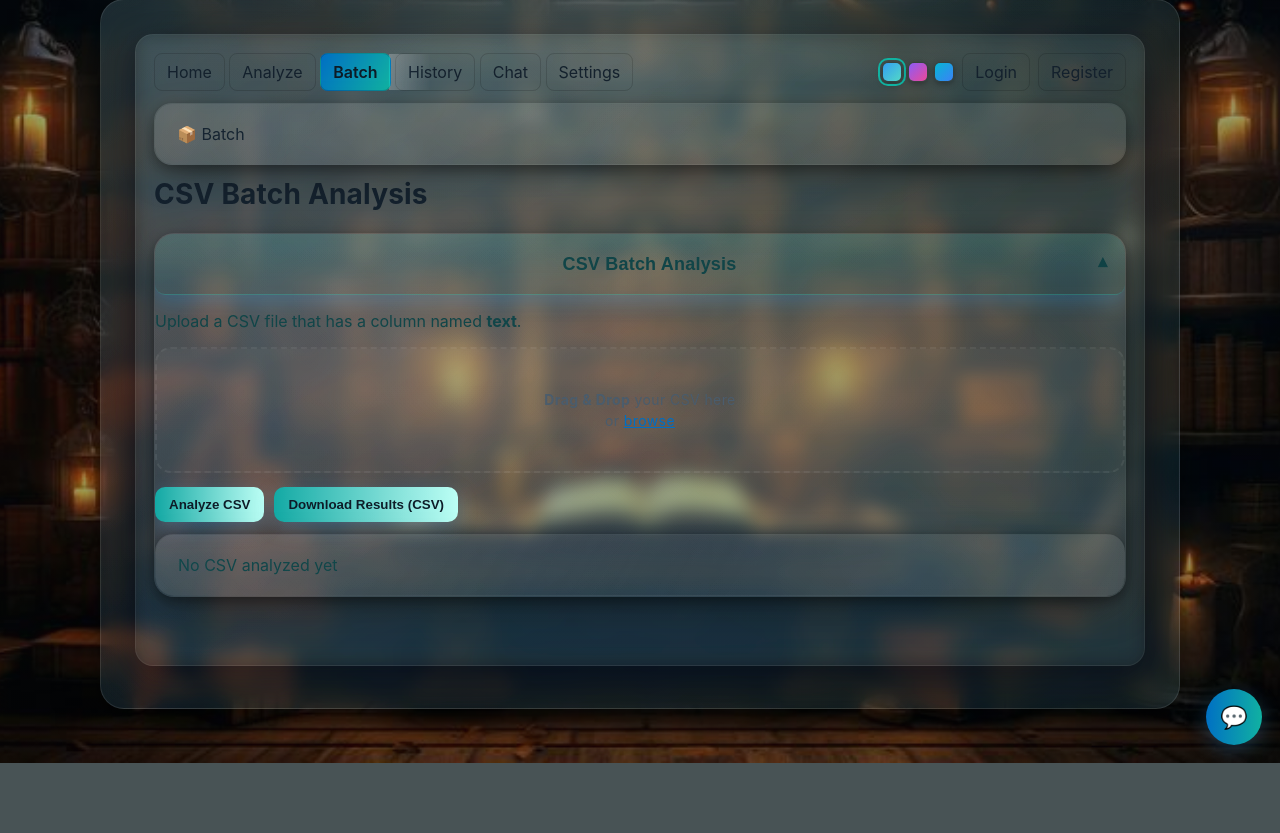
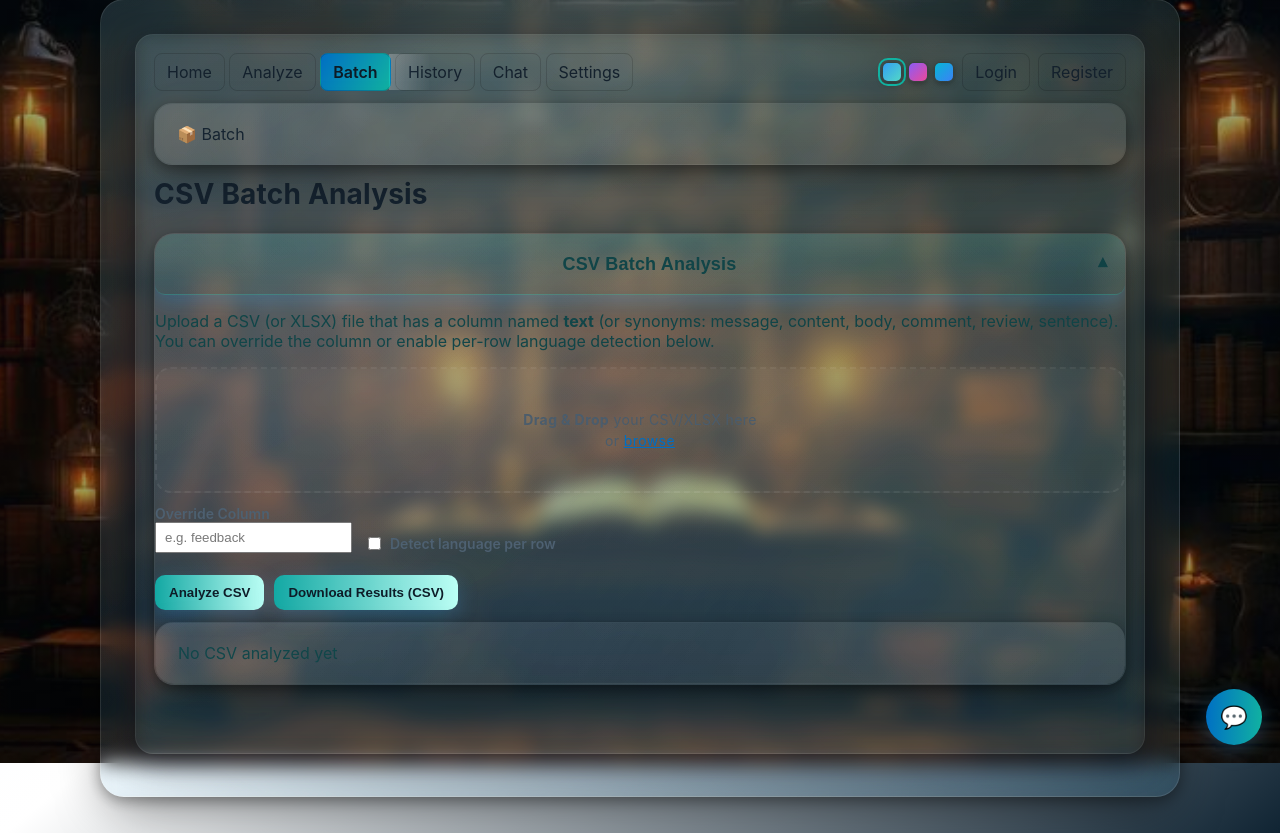
Before and after one commit to sru1613/text-sentiment-analysis, a Flask app: page /ui/batch in a window 1280 px wide. Shown: the part 37-870 px from the top of the page. Before the commit the page ends 800 px from the top, so only its background shows below. Run offline with Flask 3, Linux system fonts and the light colour scheme; data comes from the database, SQL or seed files in the repository.

Commit message:
Add batch CSV UI for column override, language detection, and detailed error panel

```diff
--- a/static/main.js
+++ b/static/main.js
@@ -17,6 +17,24 @@
 const exportPdfBtn = document.getElementById('exportPdfBtn');
 const scoreBarsEl = document.getElementById('scoreBars');
 const keywordChipsEl = document.getElementById('keywordChips');
+const csvColumnInput = document.getElementById('csvColumnInput');
+const csvDetectLang = document.getElementById('csvDetectLang');
+const csvErrorBox = document.getElementById('csvErrorBox');
+const clearCsvErrorBtn = document.getElementById('clearCsvErrorBtn');
+
+// Language code to full name map (extendable)
+const LANGUAGE_NAMES = {
+  en: 'English',
+  es: 'Spanish',
+  fr: 'French',
+  de: 'German',
+  it: 'Italian',
+  pt: 'Portuguese',
+  hi: 'Hindi',
+  ar: 'Arabic',
+  zh: 'Chinese',
+  ja: 'Japanese'
+};
 
 // Utility: adjust parent section content height after dynamic injections so nothing gets cut
 function adjustExpandedSectionHeight(node){
@@ -89,18 +107,40 @@
         datasets: [{
           label: 'Scores',
           data: values,
-        backgroundColor: ['#4caf50','#9e9e9e','#f44336']
+          backgroundColor: ['#4caf50','#9e9e9e','#f44336'],
+          borderColor: ['#4caf50','#9e9e9e','#f44336'],
+          borderWidth: 1
         }]
       },
       options: {
-      scales: { y: { beginAtZero: true, max: 1 } }
+        plugins: {
+          legend: { labels: { color: '#ffffff', font: { weight: '600' } } },
+          title: { display: false },
+          tooltip: { titleColor: '#fff', bodyColor: '#fff', backgroundColor: 'rgba(0,0,0,0.7)' }
+        },
+        scales: {
+          x: {
+            ticks: { color: '#ffffff', font: { weight: '600' } },
+            grid: { color: 'rgba(255,255,255,0.15)' }
+          },
+            y: {
+              beginAtZero: true,
+              max: 1,
+              ticks: { color: '#ffffff', font: { weight: '600' } },
+              grid: { color: 'rgba(255,255,255,0.15)' }
+            }
+        }
       }
     });
   }
 
   if (extrasEl) {
     const parts = [];
-    if (data.lang) parts.push(`<div><strong>Language:</strong> ${escapeHtml(data.lang)}</div>`);
+    if (data.lang){
+      const code = String(data.lang).toLowerCase();
+      const full = LANGUAGE_NAMES[code] || code;
+      parts.push(`<div><strong>Language:</strong> ${escapeHtml(full)} <span style="opacity:.65;font-size:12px">(${escapeHtml(code)})</span></div>`);
+    }
     if (Array.isArray(data.keywords) && data.keywords.length) {
       parts.push(`<div><strong>Keywords:</strong> ${data.keywords.slice(0,8).map(k=>`<span class="kw">${escapeHtml(k)}</span>`).join(', ')}</div>`);
     }
@@ -192,50 +232,74 @@
   }
 });
 
+if (clearCsvErrorBtn) {
+  clearCsvErrorBtn.addEventListener('click', () => {
+    if (csvErrorBox){ csvErrorBox.style.display='none'; csvErrorBox.textContent=''; }
+    clearCsvErrorBtn.style.display='none';
+  });
+}
+
 analyzeCsvBtn?.addEventListener('click', async () => {
   const file = csvInput.files?.[0];
-  if (!file) { alert('Please select a .csv file first'); return; }
+  if (!file) { alert('Please select a .csv or .xlsx file first'); return; }
   const fd = new FormData();
   fd.append('file', file);
+  const overrideCol = (csvColumnInput?.value || '').trim();
+  const detectLang = csvDetectLang?.checked ? '1' : '0';
   csvSummary.textContent = 'Uploading and analyzing...';
+  if (csvErrorBox){ csvErrorBox.style.display='none'; csvErrorBox.textContent=''; }
+  clearCsvErrorBtn && (clearCsvErrorBtn.style.display='none');
   downloadCsvBtn.disabled = true;
   const model = (modelSelect?.value || 'vader');
+  const params = new URLSearchParams({ model, detect_lang: detectLang });
+  if (overrideCol) params.set('col', overrideCol);
   try {
-    const resp = await fetch(analyzeCsvUrl + `?model=${encodeURIComponent(model)}`, { method: 'POST', body: fd });
+    const resp = await fetch(analyzeCsvUrl + `?${params.toString()}`, { method: 'POST', body: fd });
     const contentType = resp.headers.get('content-type') || '';
     if (!resp.ok) {
-      const msg = await resp.text();
-      csvSummary.textContent = `Error: ${resp.status} ${resp.statusText} - ${msg || 'no details'}`;
+      let payload = null; let raw = await resp.text();
+      try { payload = raw ? JSON.parse(raw) : null; } catch { /* ignore */ }
+      const msg = payload?.error || raw || `HTTP ${resp.status}`;
+      csvSummary.textContent = 'Failed.';
+      if (csvErrorBox){
+        const parts = [];
+        parts.push(`<strong>Error:</strong> ${escapeHtml(msg)}`);
+        if (payload?.expected_any_of){
+          parts.push(`<div><strong>Expected column names:</strong> ${payload.expected_any_of.map(escapeHtml).join(', ')}</div>`);
+        }
+        if (payload?.available){
+          parts.push(`<div><strong>Detected headers:</strong> ${payload.available.map(escapeHtml).join(', ')}</div>`);
+        }
+        if (payload?.hint){ parts.push(`<div><em>${escapeHtml(payload.hint)}</em></div>`); }
+        if (payload?.detail){ parts.push(`<div>${escapeHtml(payload.detail)}</div>`); }
+        if (payload?.suggestions){
+          parts.push(`<ul style="margin:6px 0 0 16px; padding:0;">${payload.suggestions.map(s=>`<li>${escapeHtml(s)}</li>`).join('')}</ul>`);
+        }
+        csvErrorBox.innerHTML = parts.join('');
+        csvErrorBox.style.display='block';
+        clearCsvErrorBtn && (clearCsvErrorBtn.style.display='inline-block');
+      }
       return;
     }
     if (contentType.includes('application/json')) {
       const data = await resp.json();
-      csvSummary.textContent = `Analyzed ${data.count} rows (showing up to 50 in API response).`;
-      // Enable downloadable CSV
+      csvSummary.textContent = `Analyzed ${data.count} rows (showing up to 50 in API response). Column: ${escapeHtml(data.column_used || '-')}${data.detect_lang ? ' | Lang detected' : ''}${data.heuristic_header_as_row ? ' | Heuristic header-as-row' : ''}`;
       downloadCsvBtn.disabled = false;
       downloadCsvBtn.onclick = async () => {
-        // request CSV format
-        const csvResp = await fetch(analyzeCsvUrl + `?format=csv&model=${encodeURIComponent(model)}`, { method: 'POST', body: fd });
+        const csvResp = await fetch(analyzeCsvUrl + `?format=csv&${params.toString()}`, { method: 'POST', body: fd });
         const blob = await csvResp.blob();
         const url = URL.createObjectURL(blob);
         const a = document.createElement('a');
-        a.href = url;
-        a.download = 'analysis_results.csv';
-        document.body.appendChild(a);
-        a.click();
-        a.remove();
+        a.href = url; a.download = 'analysis_results.csv';
+        document.body.appendChild(a); a.click(); a.remove();
         URL.revokeObjectURL(url);
       };
     } else if (contentType.includes('text/csv')) {
-      // direct CSV
       const blob = await resp.blob();
       const url = URL.createObjectURL(blob);
       const a = document.createElement('a');
-      a.href = url;
-      a.download = 'analysis_results.csv';
-      document.body.appendChild(a);
-      a.click();
-      a.remove();
+      a.href = url; a.download = 'analysis_results.csv';
+      document.body.appendChild(a); a.click(); a.remove();
       URL.revokeObjectURL(url);
       csvSummary.textContent = 'CSV downloaded.';
     } else {
--- a/templates/batch.html
+++ b/templates/batch.html
@@ -9,18 +9,28 @@
     <button class="section-header" type="button"><span class="icon" aria-hidden></span><h2>CSV Batch Analysis</h2><span class="chevron" aria-hidden>▾</span></button>
     <div class="section-content">
       <section class="batch">
-        <p>Upload a CSV file that has a column named <strong>text</strong>.</p>
+        <p>Upload a CSV (or XLSX) file that has a column named <strong>text</strong> (or synonyms: message, content, body, comment, review, sentence). You can override the column or enable per-row language detection below.</p>
         <div id="dropZone" class="drop-zone" tabindex="0" aria-label="Drag and drop CSV here or click to select">
-          <input type="file" id="csvInput" accept=".csv" style="display:none" />
+          <input type="file" id="csvInput" accept=".csv,.xlsx" style="display:none" />
           <div class="dz-instructions">
-            <strong>Drag & Drop</strong> your CSV here<br />or <span class="dz-browse">browse</span>
+            <strong>Drag & Drop</strong> your CSV/XLSX here<br />or <span class="dz-browse">browse</span>
           </div>
-          <div class="dz-file" id="dzFileName" style="display:none"></div>
+            <div class="dz-file" id="dzFileName" style="display:none"></div>
+        </div>
+        <div class="csv-options" style="margin-top:12px; display:flex; flex-wrap:wrap; gap:12px; align-items:flex-end">
+          <label style="display:flex; flex-direction:column; font-size:14px">Override Column
+            <input id="csvColumnInput" type="text" placeholder="e.g. feedback" style="padding:6px 8px; min-width:180px;" />
+          </label>
+          <label style="display:flex; align-items:center; gap:6px; font-size:14px;">
+            <input id="csvDetectLang" type="checkbox" /> Detect language per row
+          </label>
+          <button id="clearCsvErrorBtn" type="button" style="display:none;" class="ghost">Clear Error</button>
         </div>
         <div class="controls" style="margin-top:14px">
           <button id="analyzeCsvBtn">Analyze CSV</button>
           <button id="downloadCsvBtn" disabled>Download Results (CSV)</button>
         </div>
+        <div id="csvErrorBox" style="display:none; margin-top:14px; padding:12px 14px; border:1px solid #d32f2f; background:rgba(244,67,54,0.12); color:#ffcdd2; border-radius:6px; font-size:14px; line-height:1.35" role="alert" aria-live="polite"></div>
         <div id="csvSummary" class="summary" style="margin-top:12px">No CSV analyzed yet</div>
       </section>
     </div>
```
Lines whose indentation alone changed are shown as unchanged.
